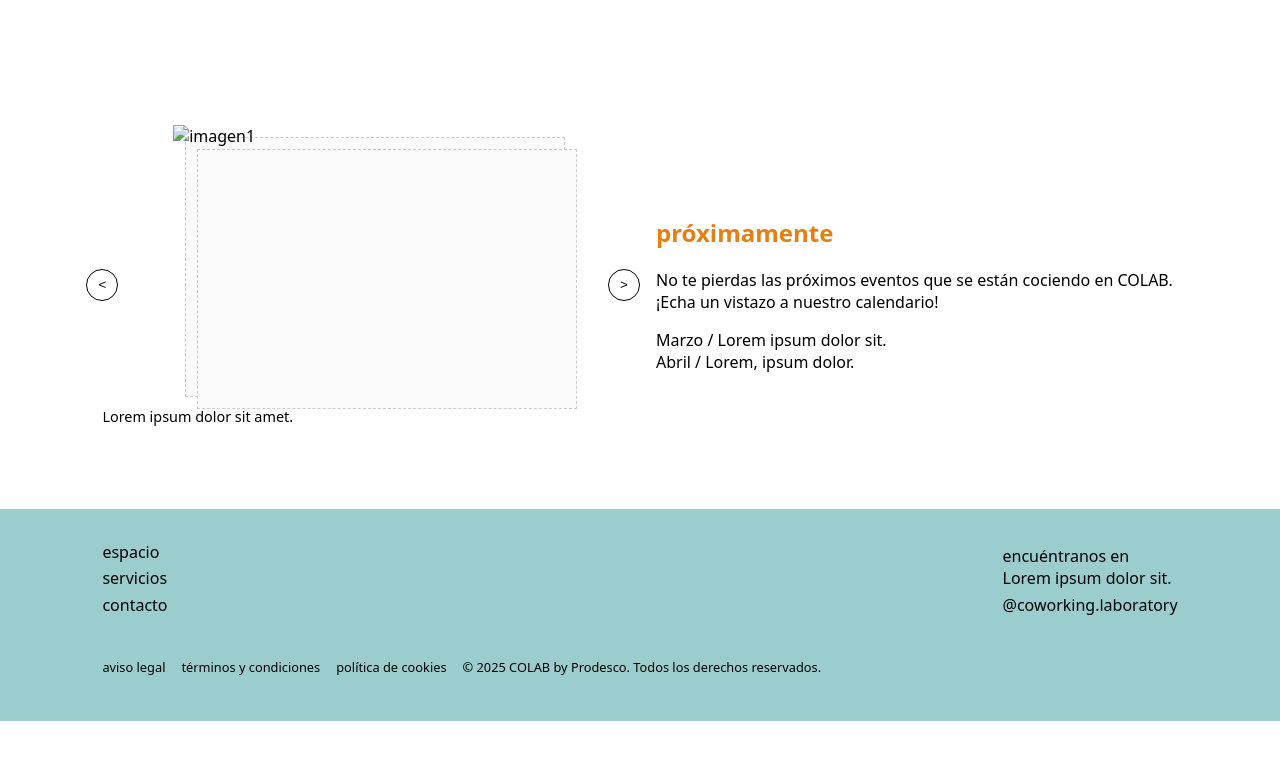
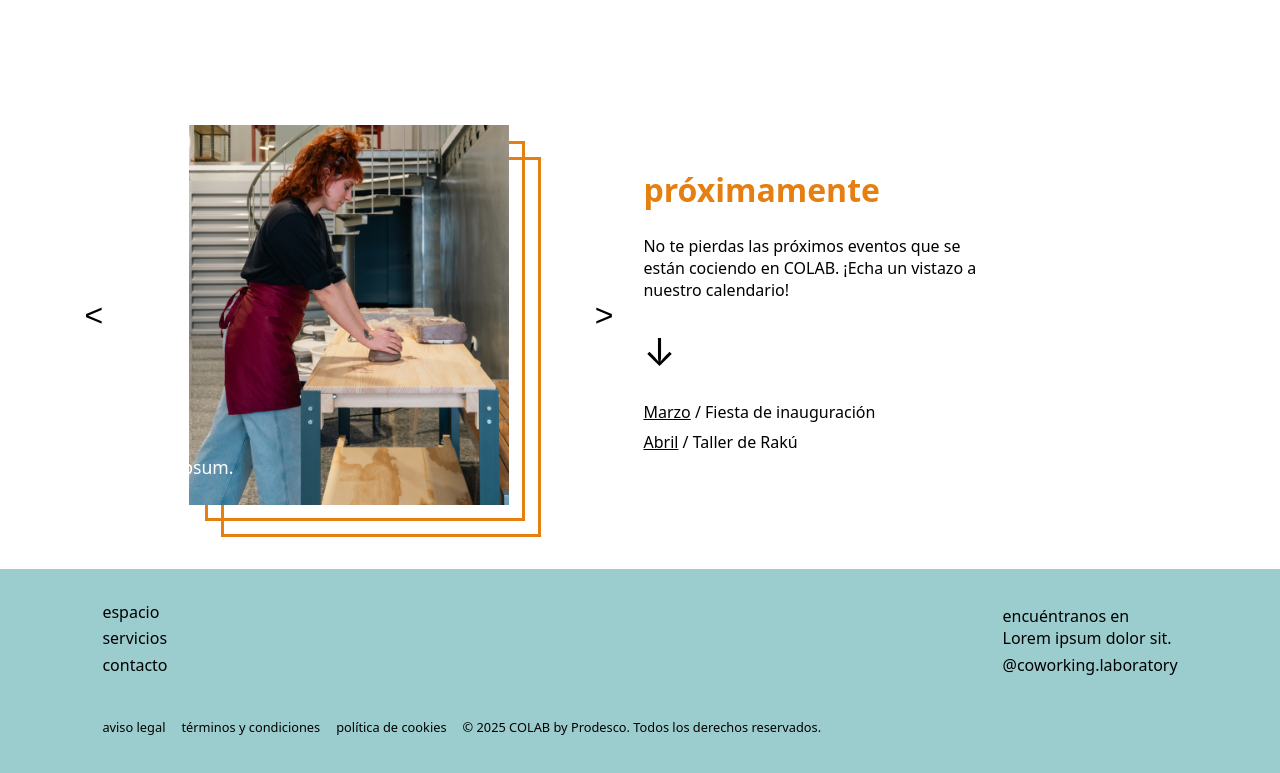
Before and after one commit to valeritadb/colab, a plain HTML site: page index.html in a window 1280 px wide. Shown: the part 1577-2350 px from the top of the page. Before the commit the page ends 2298 px from the top, so only its background shows below. Drawn offline with Linux system fonts and the light colour scheme.

Commit message:
actualizacion del slider

```diff
--- a/estilos/script.js
+++ b/estilos/script.js
@@ -1,12 +1,10 @@
 // Carrusel de la sección "próximamente"
-
 document.addEventListener('DOMContentLoaded', () => {
   const slides = document.querySelectorAll('.proximamente-track .slide');
   const btnPrev = document.getElementById('prevSlide');
   const btnNext = document.getElementById('nextSlide');
-  const layer1 = document.querySelector('.slider-layer--1');
-  const layer2 = document.querySelector('.slider-layer--2');
 
+  // seguridad básica
   if (!slides.length || !btnPrev || !btnNext) return;
 
   let currentIndex = 0;
@@ -15,37 +13,33 @@ document.addEventListener('DOMContentLoaded', () => {
   function showSlide(newIndex, direction = 1) {
     const oldSlide = slides[currentIndex];
 
-    // calcular índice nuevo (carrusel infinito)
+    // quitar activa del slide actual
+    oldSlide.classList.remove('slide--active');
+    oldSlide.style.opacity = '0';
+
+    // índice nuevo INFINITO:
+    // - siguiente desde el último → vuelve a 0
+    // - anterior desde el primero → va al último
     currentIndex = (newIndex + totalSlides) % totalSlides;
-    const currentSlide = slides[currentIndex];
-
-    // reset clases
-    oldSlide.classList.remove('slide--active');
-    currentSlide.classList.remove('slide--active');
+    const nextSlide = slides[currentIndex];
 
     // posición inicial de entrada según la dirección
-    currentSlide.style.transform = `translateX(${30 * direction}px)`;
-    currentSlide.style.opacity = '0';
+    nextSlide.style.transform = `translateX(${30 * direction}px)`;
+    nextSlide.style.opacity = '0';
 
+    // en el siguiente frame activamos la transición
     requestAnimationFrame(() => {
-      currentSlide.classList.add('slide--active');
-      currentSlide.style.transform = 'translateX(0)';
-      currentSlide.style.opacity = '1';
+      nextSlide.classList.add('slide--active');
+      nextSlide.style.transform = 'translateX(0)';
+      nextSlide.style.opacity = '1';
     });
-
-    // movimiento suave de las capas del fondo
-    const offset = currentIndex * 2;
-    if (layer1 && layer2) {
-      layer1.style.transform = `translate(${12 + offset}px, ${12 + offset}px)`;
-      layer2.style.transform = `translate(${24 + offset}px, ${24 + offset}px)`;
-    }
   }
 
   btnNext.addEventListener('click', () => {
-    showSlide(currentIndex + 1, 1); // entra desde la derecha
+    showSlide(currentIndex + 1, 1);   // siguiente
   });
 
   btnPrev.addEventListener('click', () => {
-    showSlide(currentIndex - 1, -1); // entra desde la izquierda
+    showSlide(currentIndex - 1, -1);  // anterior
   });
 });
--- a/estilos/styles.css
+++ b/estilos/styles.css
@@ -227,18 +227,20 @@ body{
 }
 
 
-/* -- SLIDER DE EVENTOS - CALENDARIO -- */ /*    REVISAR, CORREGIR LOS ESPACIOS DONDE VAN LAS FOTOS (CARRUSEL)     */
+/* -- SLIDER DE EVENTOS - CALENDARIO -- */
+
 .section-proximamente {
   display: grid;
-  grid-template-columns: minmax(0, 1fr) minmax(0, 1fr);
-  gap: 2rem;
+  grid-template-columns: minmax(0, 1.2fr) minmax(0, 1.3fr);
+  gap: 3rem;
   align-items: center;
 }
 
 /* COLUMNA IZQUIERDA: SLIDER */
+
 .proximamente-media {
   position: relative;
-  min-height: 320px;
+  min-height: 340px;
   display: flex;
   flex-direction: column;
   gap: 0.5rem;
@@ -247,37 +249,36 @@ body{
 .proximamente-slider {
   position: relative;
   width: 100%;
-  max-width: 380px;
-  height: 260px;
+  max-width: 320px;
+  height: 380px;
   margin: 0 auto;
 }
 
-/* “Pila” de recuadros detrás de la foto */
-.slider-layer {
+/* Marcos naranjas del fondo */
+.slider-frame {
   position: absolute;
   width: 100%;
   height: 100%;
-  border: 1px dashed #ccc;
-  background: #fafafa;
+  border: 3px solid var(--color-naranja);
+  background: transparent;
   z-index: 1;
-  transition: transform 0.3s ease;
 }
 
-.slider-layer--1 {
-  transform: translate(12px, 12px);
+.slider-frame--1 {
+  transform: translate(16px, 16px);
 }
 
-.slider-layer--2 {
-  transform: translate(24px, 24px);
+.slider-frame--2 {
+  transform: translate(32px, 32px);
 }
 
-/* Contenedor de slides (apiladas) */
+/* Contenedor de slides (solo una visible) */
 .proximamente-track {
   position: absolute;
-  width: 100%;
-  height: 100%;
+  inset: 0;
   z-index: 2;
   overflow: hidden;
+  background: #ffffff;
 }
 
 /* Slide base */
@@ -295,58 +296,101 @@ body{
   transform: translateX(0);
 }
 
-/* Caja donde luego irá la imagen real */
-.slide-img {
+/* Imagen dentro del slider */
+.slide img {
   width: 100%;
   height: 100%;
-  border: 1px dashed #999;
-  display: flex;
-  align-items: center;
-  justify-content: center;
-  background: #ddd;
-  font-size: 1rem;
+  object-fit: cover;
+  display: block;
 }
 
-/* Texto bajo la imagen */
+/* Texto blanco sobre la foto (esquina inferior izquierda) */
 .proximamente-media-caption {
-  font-size: 0.9rem;
+  position: absolute;
+  left: 0;
+  bottom: 0;
+  z-index: 3;
+  color: #ffffff;
+  font-size: 1.1rem;
+  padding: 0.5rem 0.8rem;
 }
 
-/* Flechas del carrusel */
+/* Flechas del carrusel a izquierda y derecha del bloque de foto */
 .proximamente-arrow {
   position: absolute;
   top: 50%;
   transform: translateY(-50%);
-  width: 32px;
-  height: 32px;
-  border-radius: 50%;
-  border: 1px solid #000;
-  background: #fff;
+  width: auto;
+  height: auto;
+  border: none;
+  background: none;
+  font-size: 2rem;
   cursor: pointer;
-  display: flex;
-  align-items: center;
-  justify-content: center;
 }
 
 .proximamente-arrow-left {
-  left: -16px;
+  left: -24px;
 }
 
 .proximamente-arrow-right {
-  right: -16px;
+  right: -24px;
 }
 
-/* COLUMNA DERECHA: texto */
+/* COLUMNA DERECHA: texto calendario */
+
 .proximamente-content h2 {
   text-transform: lowercase;
   color: var(--color-naranja);
+  font-size: 2rem;
+  margin-top: 0;
+  margin-bottom: 1.5rem;
+}
+
+.proximamente-content p {
+  max-width: 360px;
+  margin-bottom: 1.5rem;
+}
+
+.proximamente-down-arrow {
+  font-size: 2.4rem;
+  margin: 0.5rem 0 1.5rem;
 }
 
 .proximamente-lista {
   list-style: none;
   padding: 0;
-  margin: 1rem 0 0;
+  margin: 0;
 }
+
+.proximamente-lista li {
+  margin-bottom: 0.5rem;
+}
+
+.proximamente-lista a {
+  color: var(--color-negro);
+  text-decoration: underline;
+}
+
+/* Responsive básico */
+
+@media (max-width: 900px) {
+  .section-proximamente {
+    grid-template-columns: 1fr;
+  }
+
+  .proximamente-arrow-left {
+    left: 4px;
+  }
+
+  .proximamente-arrow-right {
+    right: 4px;
+  }
+
+  .proximamente-content p {
+    max-width: none;
+  }
+}
+
 
 /* -- FOOTER -- */
 .footer-top {
--- a/index.html
+++ b/index.html
@@ -84,58 +84,63 @@
     </section>
 
 
-        <!--CALENDATRIO // PROXIMOS EVENTOS-->
+    <!-- CALENDARIO // PRÓXIMOS EVENTOS -->
     <section id="calendario" class="section section-proximamente">
-            <!--Izquierda-->
+    <!-- IZQUIERDA: slider con marcos -->
     <div class="proximamente-media">
 
         <div class="proximamente-slider">
+        <!-- pila de marcos naranjas detrás -->
+        <div class="slider-frame slider-frame--1"></div>
+        <div class="slider-frame slider-frame--2"></div>
 
+        <!-- contenedor de imagen (slide activa) -->
         <div class="proximamente-track">
-                  <!--Imagenes Individuales-->
+            <!-- Imágenes individuales -->
             <div class="slide slide--active">
-                    <img src="#" alt="imagen1">
+            <img src="multi/DSC02735.JPG" alt="imagen1">
             </div>
 
             <div class="slide">
-                    <img src="#" alt="imagen2">
+            <img src="multi/DSC02740.JPG" alt="imagen2">
             </div>
 
             <div class="slide">
-                    <img src="#" alt="imagen3">
+            <img src="multi/DSC02772.JPG" alt="imagen3">
+            </div>
+        </div>
         </div>
 
-                </div>
-
-                <!-- recuadros de fondo -->
-                <div class="slider-layer slider-layer--1"></div>
-                <div class="slider-layer slider-layer--2"></div>
-                </div>
-
+        <!-- texto sobre la foto -->
         <div class="proximamente-media-caption">
-                <p>Lorem ipsum dolor sit amet.</p>
+        <p>Lorem, ipsum.</p>
         </div>
 
         <!-- flechas laterales -->
         <button class="proximamente-arrow proximamente-arrow-left" id="prevSlide">&lt;</button>
         <button class="proximamente-arrow proximamente-arrow-right" id="nextSlide">&gt;</button>
-
     </div>
 
-            <!--Derecha-->
+    <!-- DERECHA: texto calendario -->
     <div class="proximamente-content">
         <h2>próximamente</h2>
         <p>
         No te pierdas las próximos eventos que se están cociendo en COLAB.
         ¡Echa un vistazo a nuestro calendario!
         </p>
+
+        <!-- flecha vertical hacia abajo -->
+        <div class="proximamente-down-arrow">↓</div>
+
         <ul class="proximamente-lista">
-                <li>Marzo / Lorem ipsum dolor sit.</li>
-                <li>Abril / Lorem, ipsum dolor.</li>
+        <li><a href="#">Marzo</a> / Fiesta de inauguración</li>
+        <li><a href="#">Abril</a> / Taller de Rakú</li>
         </ul>
     </div>
     </section>
 
+
+        <!-- FOOTER -->
         <footer class="section footer-top">
             <div class="footer-top-inner">
                 <!--Lo de la izquierda-->
```
Also changed, not shown: multi/DSC02735.JPG (added), multi/DSC02740.JPG (added), multi/DSC02772.JPG (added). Lines whose indentation alone changed are shown as unchanged.
